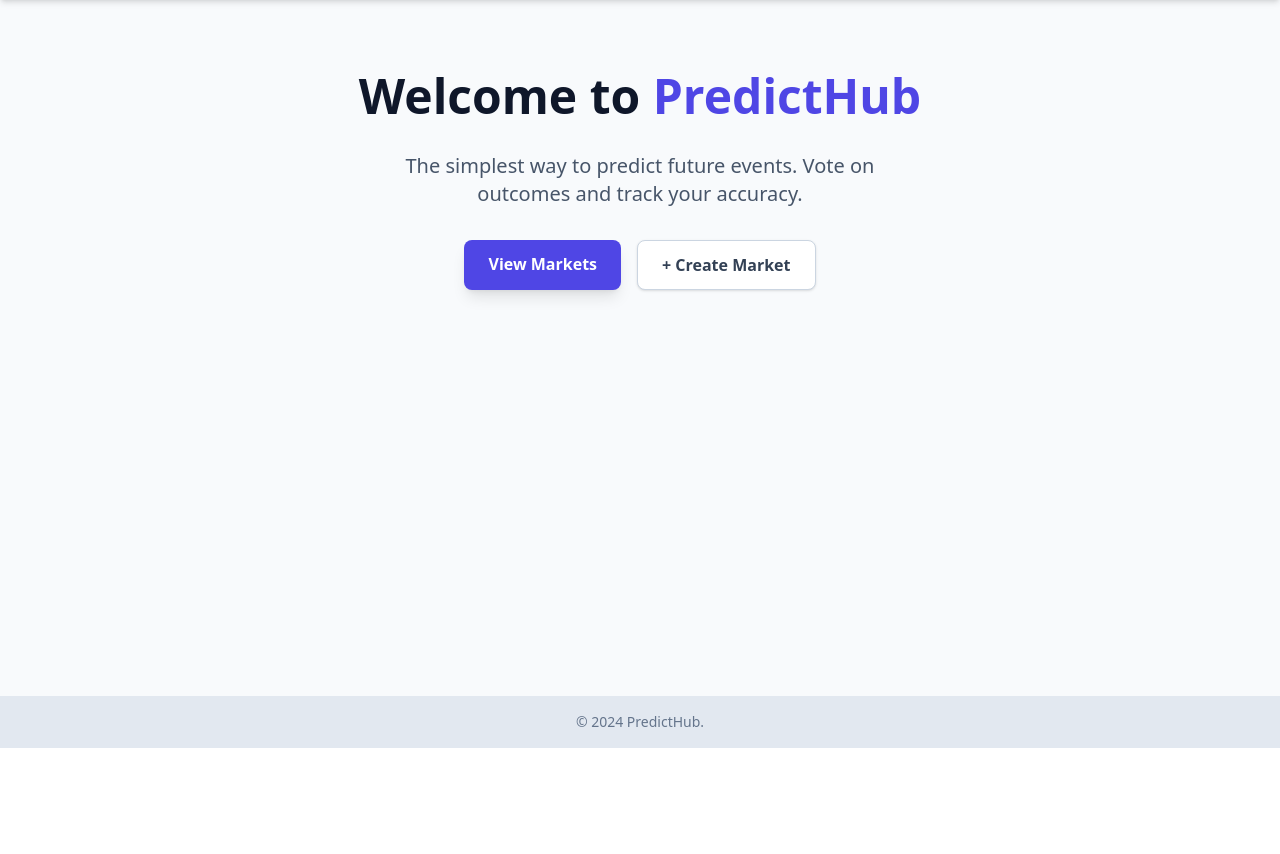
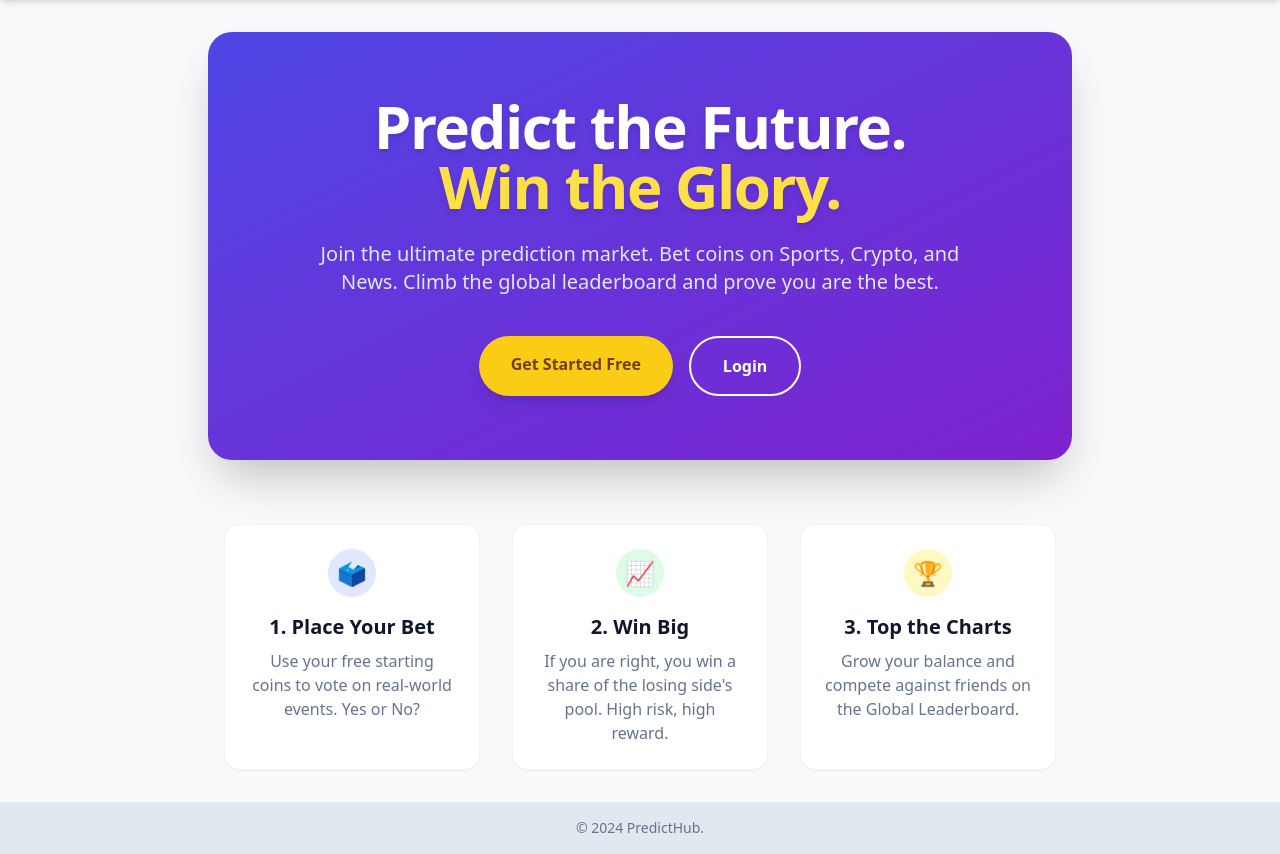
Before and after one commit to manohar-munna/PredictHub, a FastAPI app: page / in a window 1280 px wide. Shown: the part 52-906 px from the top of the page. Before the commit the page ends 800 px from the top, so only its background shows below. Run offline with FastAPI, Linux system fonts and the light colour scheme; some libraries are stand-ins or nearby versions.

Commit message:
Revamp home page with new layout and features
Updated the home page layout and content to enhance user engagement and visual appeal.

```diff
--- a/app/templates/home.html
+++ b/app/templates/home.html
@@ -2,27 +2,73 @@
 {% extends "base.html" %}
 
 {% block content %}
-<div class="flex flex-col items-center justify-center text-center space-y-8 mt-10">
+<div class="space-y-16">
 
-    <h1 class="text-5xl font-extrabold text-slate-900">
-        Welcome to <span class="text-indigo-600">PredictHub</span>
-    </h1>
+    <!-- HERO SECTION -->
+    <div class="text-center py-16 px-4 sm:px-6 lg:px-8 bg-gradient-to-br from-indigo-600 to-purple-700 rounded-3xl shadow-2xl text-white transform hover:scale-[1.01] transition duration-500">
+        <h1 class="text-4xl sm:text-6xl font-extrabold tracking-tight mb-6 drop-shadow-md">
+            Predict the Future.<br>
+            <span class="text-yellow-300">Win the Glory.</span>
+        </h1>
+        <p class="text-lg sm:text-xl text-indigo-100 max-w-2xl mx-auto mb-10 leading-relaxed">
+            Join the ultimate prediction market. Bet coins on Sports, Crypto, and News. Climb the global leaderboard and prove you are the best.
+        </p>
 
-    <p class="text-xl text-slate-600 max-w-lg">
-        The simplest way to predict future events. Vote on outcomes and track your accuracy.
-    </p>
+        <div class="flex justify-center gap-4">
+            {% if user %}
+                <a href="/markets"
+                   class="bg-white text-indigo-700 hover:bg-indigo-50 font-bold py-4 px-8 rounded-full shadow-lg transition transform hover:-translate-y-1">
+                    Go to Dashboard &rarr;
+                </a>
+            {% else %}
+                <a href="/register"
+                   class="bg-yellow-400 text-yellow-900 hover:bg-yellow-300 font-bold py-4 px-8 rounded-full shadow-lg transition transform hover:-translate-y-1">
+                    Get Started Free
+                </a>
+                <a href="/login"
+                   class="bg-transparent border-2 border-white text-white hover:bg-white/10 font-bold py-4 px-8 rounded-full transition">
+                    Login
+                </a>
+            {% endif %}
+        </div>
+    </div>
 
-    <div class="flex flex-col sm:flex-row space-y-4 sm:space-y-0 sm:space-x-4">
-        <a href="/markets"
-           class="bg-indigo-600 hover:bg-indigo-700 text-white font-bold py-3 px-6 rounded-lg shadow-lg transition transform hover:-translate-y-1">
-            View Markets
-        </a>
+    <!-- FEATURES SECTION -->
+    <div class="grid md:grid-cols-3 gap-8 text-center px-4">
 
-        <!-- Admin Link -->
-        <a href="/admin/create"
-           class="bg-white hover:bg-slate-100 text-slate-700 border border-slate-300 font-bold py-3 px-6 rounded-lg shadow transition transform hover:-translate-y-1">
-            + Create Market
-        </a>
+        <!-- Step 1 -->
+        <div class="p-6 bg-white rounded-2xl shadow-sm border border-slate-100 hover:shadow-md transition">
+            <div class="w-12 h-12 bg-indigo-100 text-indigo-600 rounded-full flex items-center justify-center mx-auto mb-4 text-2xl">
+                🗳️
+            </div>
+            <h3 class="text-xl font-bold text-slate-900 mb-2">1. Place Your Bet</h3>
+            <p class="text-slate-500">
+                Use your free starting coins to vote on real-world events. Yes or No?
+            </p>
+        </div>
+
+        <!-- Step 2 -->
+        <div class="p-6 bg-white rounded-2xl shadow-sm border border-slate-100 hover:shadow-md transition">
+            <div class="w-12 h-12 bg-green-100 text-green-600 rounded-full flex items-center justify-center mx-auto mb-4 text-2xl">
+                📈
+            </div>
+            <h3 class="text-xl font-bold text-slate-900 mb-2">2. Win Big</h3>
+            <p class="text-slate-500">
+                If you are right, you win a share of the losing side's pool. High risk, high reward.
+            </p>
+        </div>
+
+        <!-- Step 3 -->
+        <div class="p-6 bg-white rounded-2xl shadow-sm border border-slate-100 hover:shadow-md transition">
+            <div class="w-12 h-12 bg-yellow-100 text-yellow-600 rounded-full flex items-center justify-center mx-auto mb-4 text-2xl">
+                🏆
+            </div>
+            <h3 class="text-xl font-bold text-slate-900 mb-2">3. Top the Charts</h3>
+            <p class="text-slate-500">
+                Grow your balance and compete against friends on the Global Leaderboard.
+            </p>
+        </div>
+
     </div>
 
 </div>
```
